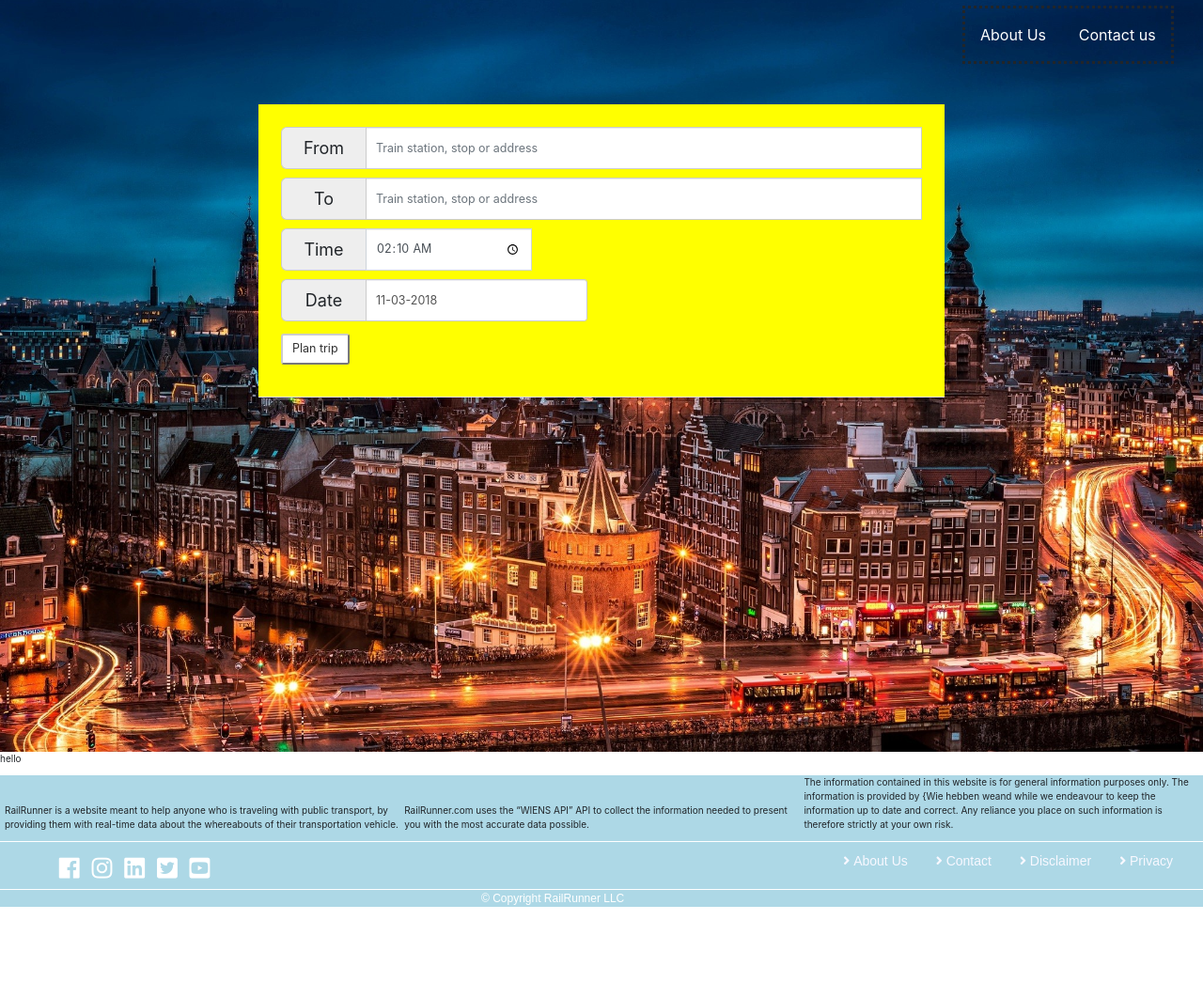
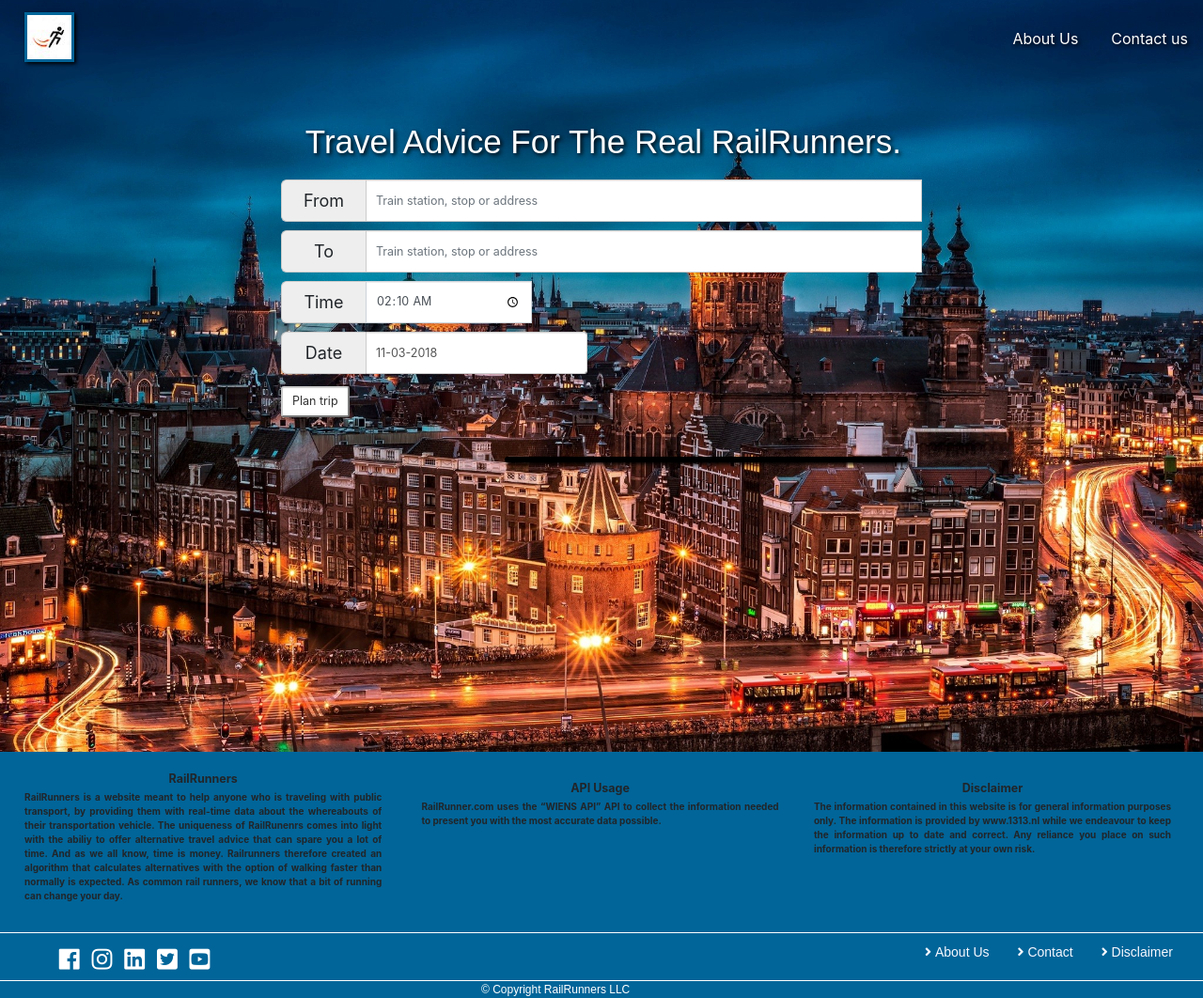
Before and after one commit to FernLasso/railRunner, a plain HTML site: page index.html in a window 1280 px wide. Shown: the whole page at 94% size. Before the commit the page ends 965 px from the top, so only its background shows below. Drawn offline with nearby package versions, Linux system fonts and the light colour scheme; some packages are replaced by stand-ins of ours; a script that the page names is missing.

Commit message:
almostfinal

```diff
--- /dev/null
+++ b/Salma01/Opdracht02A.css
@@ -0,0 +1,22 @@
+/* We geven als eerste aan dat de gehele website 100% height heeft om bg te plaatsen */
+
+body, html {
+    height: 100%;
+    margin: 0;
+
+
+}
+
+.Bgpicture {
+        /* The image used */
+        background-image: url("Opdracht02foto.jpg");
+
+        /* Full height */
+        height: 100%;
+
+        /* Center and scale the image nicely */
+        background-position: center;
+        background-repeat: no-repeat;
+        background-size: cover;
+        /* opacity: 0; */
+}
--- a/assets/css/123test.css
+++ b/assets/css/123test.css
@@ -24,13 +24,25 @@ body, html {
 
 
 .Navbar01 {
+  margin: 0;
+  height: 7%;
+  /* float: right; */
+  /* margin-left: 80%; */
   /* position: fixed; */
-    margin-top: 0.5%;
-    margin-right: 0.5%;
-    float: right;
-    margin-left: 80%;
-    position: fixed;
-    border-style: dotted;
+}
+
+/* .Navbar01:hover {
+background-color: grey;
+} */
+
+.logorunning {
+display: inline-block;
+z-index: 2;
+border: solid;
+border-color: rgb(1, 101, 153);
+margin-left: 2%;
+margin-top: 1%;
+box-shadow: 2px 2px 4px #000000;
 }
 
 /* testiing contact button met juiste positie */
@@ -38,6 +50,7 @@ body, html {
 
 .box1 {
   width: 33%;
+  /* height: 25%; */
   background-color: transparent;
   display: inline-block;
   margin-left: 5px;
@@ -47,38 +60,70 @@ body, html {
 
 .box2 {
 width: 33%;
+/* height: 25%; */
 background-color: transparent;
 display: inline-block;
+position: absolute;
+top: 5%;
 }
 
 .box3 {
 width: 33%;
+/* height: 25%; */
 background-color: transparent;
 display: inline-block;
 font-size: 10px;
+position: absolute;
+top: 5%;
+right: 1%;
+}
+
+.textbox {
+text-align: justify;
+font-weight: bold;
 }
 
 
-.contact {
-  display: inline-block;
+.boxinkorten {
+margin: 5%;
+}
+
+
+.firsttext h1 {
+/* display: inline-block; */
+color: white;
+font-family: Arial, Helvetica, sans-serif;
+/* font-weight: bold; */
+float: right;
+/* position: absolute; */
+margin-top: 5%;
+margin-right: 8%;
+font-size: 350%;
+text-shadow: 2px 2px 4px #000000;
+
+
 }
 
 /* Navbar */
-/* Dropdown Button */
+/* Dropdown Button
+*/
 .dropbtn {
   background-color:transparent;
   color: white;
   padding: 16px;
   font-size: 16px;
   border: none;
+  text-shadow: 2px 2px 4px #000000;
+
 }
 
 /* The container <div> - needed to position the dropdown content */
 .dropdown {
   position: relative;
-    display: inline-block;
+  /* display: inline-block; */
   background-color: transparent;
-    /* float: right;  */
+  float: right;
+  margin-top: 1%;
 }
 
 /* Dropdown Content (Hidden by Default) */
@@ -100,35 +145,38 @@ body, html {
   display: block;
 }
 
-/* Change color of dropdown links on hover */
-.dropdown-content a:hover {background-color: rgb(231, 231, 231);}
-
-/* Show the dropdown menu on hover */
-.dropdown:hover .dropdown-content {
-    display: block;
+.dropbtn:hover {
+    background-color: rgb(1, 101, 153);
 }
 
-/* Change the background color of the dropdown button when the dropdown content is shown */
-.dropdown:hover .dropbtn {
-    background-color:transparent;
-}
 
 
 /* BEGIN Footer */
 
-.footer {
-    background-color:lightblue;
+
+
+.footer1 {
+  background-color: rgb(1, 101, 153);
   margin-bottom: 1px;
   width: 100%;
+  height: auto;
+  position: relative;
+  display: block;
+}
+
+.kopjefooter {
+text-align: center;
+font-weight: bold;
 }
 
 .footer2 {
-    background:	lightblue;
+  background:	 rgb(1, 101, 153);
   height: 50px;
-    width: 1440;
+  /* width: 1440; */
   padding-bottom: 20px;
-    margin-bottom: 1px;
+  margin-bottom: 0.5px;
   width: 100%;
+  display: block;
 }
 
 #textFooter {
@@ -144,8 +192,11 @@ body, html {
   font-size: 14px;
 }
 
+
+
 .footer3 {
   width: 100%;
+  display: block;
 }
 
 .footer-elements {
@@ -183,9 +234,9 @@ body, html {
 }
 
 .tekstf3 {
-    margin-top: 0px;
+  margin: 0;
   padding-left: 40%;
-    background: lightblue;
+  background:  rgb(1, 101, 153);
   color: white;
   font-family: 'Raleway', sans-serif;
   font-size: 12px;
--- a/assets/css/1313.css
+++ b/assets/css/1313.css
@@ -7,7 +7,7 @@
 }
 
 .greenButton {
-  background-color : rgba(124,252,0,1);
+  background-color : 	#50BFE6;
 }
 
 #Advice_panel{
@@ -16,7 +16,12 @@
 
 #planner-options-panel{
   margin-top:10%;
+  position: relative;
+
+
 }
+
+
 
 /* Class to hide additional accessibiltiy labels */
 .accessibility-helper {
@@ -34,12 +39,12 @@
   padding : 24px;
   margin-left: auto;
   margin-right: auto;
-  background-color:yellow;
+  background-color: transparent;
 }
 
-.planner-options {
+/* .planner-options {
   border-bottom: 1px solid #e5e5e5;
-}
+} */
 
 /* Customize container */
 @media (min-width: 768px) {
@@ -52,7 +57,7 @@
   }
 
   .planner-summary {
-    margin-top: 18px;
+    margin-top: 1 8px;
   }
 
   #planner-leg-list.affix {
@@ -63,7 +68,12 @@
 
 #planner-leg-list{
     background-color: white;
+    border: solid;
+    border-color:black;
+    border-radius: 3px;
+    box-shadow: 2px 2px 4px #000000;
   }
+
 
 @media (max-width: 768px) {
   .affix {
@@ -80,6 +90,24 @@ input[type=number]::-webkit-inner-spin-button {
 /* Equal sizes for input-group-addons in the planner-options panel */
 .planner-options-input-addon{
   min-width : 5em;
+}
+
+#planner-options-desc{
+font-size: 500px;
+}
+
+/* #planner-options-submit{
+  border: solid;
+border-radius: 5px;
+border-color: black;
+} */
+
+#planner-options-edit{
+border: solid;
+border-radius: 5px;
+border-color: black;
+box-shadow: 2px 2px 4px #000000;
+
 }
 
 .planner-options-dateinput{
@@ -112,12 +140,23 @@ input[type=number]::-webkit-inner-spin-button {
   color: white;
 }
 
+#planner-advice-earlier{
+  background-color: black;
+  border-color: black;
+}
+
+
+#planner-advice-later{
+  background-color: black;
+  border-color: black;
+}
 #planner-advice-list{
   display: table;
   width: 100%;
   height:100px;
   overflow:hidden;
   overflow-y:scroll;
+  box-shadow: 5px 5px 4px #000000;
 }
 
 .leg-header{
--- a/Ranya01/about.css
+++ b/assets/css/about.css
@@ -1,6 +1,23 @@
-.body {
-    background-color: white;
+body{
+    background-color:grey;
 }
+
+/*
+.backgroundpicture {
+
+    /* The image used */
+    background-image: url("codingimg.png");
+
+    /* Full height */
+    height: 100%;
+
+
+    /* Center and scale the image nicely */
+    background-position: center;
+    background-repeat: no-repeat;
+    background-size: cover;
+
+} */
 
 /* Navbar */
 /* Dropdown Button */
--- /dev/null
+++ b/assets/css/betterabout.css
@@ -0,0 +1,131 @@
+body{
+    margin:0;
+}
+
+.backgimg {
+
+      /* The image used */
+        background-image: url("codingimg.png");
+
+        /* Full height */
+        height: 100%;
+
+
+        /* Center and scale the image nicely */
+        background-position: center;
+        background-repeat: no-repeat;
+        background-size: cover;
+
+}
+
+.Navbar01 {
+    position: relative;
+
+}
+
+
+.dropbtn {
+    background-color:transparent;
+    color:white;
+    padding: 16px;
+    font-size: 16px;
+    border: none;
+    text-shadow: 2px 2px 4px #000000;
+    float: right;
+    margin-top: 1%;
+
+  }
+
+.extraalingbttn {
+    margin-right: 1%;
+}
+
+.dropbtn:hover {
+    background-color: rgb(1, 101, 153);
+}
+
+.logorunning {
+    display: inline-block;
+    z-index: 2;
+    border: solid;
+    border-color: rgb(1, 101, 153);
+    margin-left: 2%;
+    margin-top: 1%;
+    box-shadow: 2px 2px 4px #000000;
+}
+
+.firsttext h1 {
+    color: white;
+    /* text-decoration: underline; */
+    font-size: 350%;
+    text-shadow: 2px 2px 4px #000000;
+    text-align: center;
+    margin: 0;
+}
+
+.firstcontainer {
+    margin: 1%;
+    margin-left: 18%;
+    width: 100%;
+    height: auto;
+}
+
+/* .card1 {
+width: 50px;
+height: 100px
+} */
+
+/* .card2 {
+    width: 50px;
+    height: 100px;
+} */
+
+.card1 {
+    /* Add shadows to create the "card" effect */
+    box-shadow: 0 4px 8px 0 rgba(0,0,0,0.2);
+    transition: 0.3s;
+    display: inline-block;
+    height: 25%;
+    width: 25%;
+    background-color: white;
+    margin-right: 12%;
+
+}
+
+.card2 {
+    /* Add shadows to create the "card" effect */
+    box-shadow: 0 4px 8px 0 rgba(0,0,0,0.2);
+    transition: 0.3s;
+    display: inline-block;
+    height: 25%;
+    width: 30%;
+    background-color: white;
+
+
+}
+
+/* On mouse-over, add a deeper shadow */
+.card:hover {
+    box-shadow: 0 8px 16px 0 rgba(0,0,0,0.2);
+}
+
+/* Add some padding inside the card container */
+.container1 {
+    padding: 2px 16px;
+    border: solid;
+    border-color: black;
+    background-color: rgb(1, 101, 153);
+    font-family: Arial, Helvetica, sans-serif;
+    text-align: justify;
+    color: black;
+}
+
+.tekstf3 {
+    margin: 0;
+    padding-left: 40%;
+    background:  rgb(1, 101, 153);
+    color: white;
+    font-family: 'Raleway', sans-serif;
+    font-size: 12px;
+    font-weight: 300;
+  }
--- a/assets/css/test.css
+++ b/assets/css/test.css
@@ -1,64 +1,43 @@
 .body {
-    background-color: lightblue;
+    background-color:  rgb(1, 101, 153);;
 }
 
-.contact {
-    display: inline-block;
-    text-align: right;
-}
-
-
-/* Navbar */
-/* Dropdown Button */
 .dropbtn {
     background-color:transparent;
     color:white;
     padding: 16px;
     font-size: 16px;
     border: none;
+    text-shadow: 2px 2px 4px #000000;
+    float: right;
+    margin-top: 1%;
+
+  }
+
+  .extraalingbttn {
+    margin-right: 1%;
+}
+
+.dropbtn:hover {
+    background-color: white;
 }
 
 
-/* The container <div> - needed to position the dropdown content */
-.dropdown {
+.logorunning {
+    display: inline-block;
+    z-index: 2;
+    border: solid;
+    border-color: rgb(1, 101, 153);
+    margin-left: 2%;
+    margin-top: 1%;
+    box-shadow: 2px 2px 4px #000000;
+}
+
+.Navbar01 {
     position: relative;
-    display: inline-block;
-    background-color: transparent;
-    /* float: right; */
+    height: 30%;
 
 }
-
-/* Dropdown Content (Hidden by Default) */
-.dropdown-content {
-    display: none;
-    position: absolute;
-    background-color: transparent;
-    min-width: 160px;
-    box-shadow: 0px 8px 16px 0px rgba(0,0,0,0.2);
-    z-index: 1;
-}
-
-/* Links inside the dropdown */
-.dropdown-content a {
-    background-color:transparent;
-    padding: 12px 16px;
-    text-decoration: none;
-    display: block;
-}
-
-/* Change color of dropdown links on hover */
-.dropdown-content a:hover {background-color:transparent}
-
-/* Show the dropdown menu on hover */
-.dropdown:hover .dropdown-content {
-    display: block;
-}
-
-/* Change the background color of the dropdown button when the dropdown content is shown */
-.dropdown:hover .dropbtn {
-    background-color: transparent;
-}
-
 
 
 
@@ -78,12 +57,13 @@
 
  .tekstf3 {
     margin-top: 0px;
-    padding-left: 40%;
+    padding-left: 44%;
     background: darkgray;
     color: white;
     font-family: 'Raleway', sans-serif;
     font-size: 12px;
     font-weight: 300;
+    margin-bottom: 0;
 }
 
 /* css for contact form + google maps thingy */
@@ -102,7 +82,7 @@ input[type=text], select, textarea {
 }
 
 input[type=submit] {
-    background-color: lightblue;
+    background-color:  rgb(1, 101, 153);
     color: white;
     padding: 12px 20px;
     border: none;
--- a/index.html
+++ b/index.html
@@ -3,7 +3,7 @@
     <head>
         <meta charset="utf-8" />
         <meta http-equiv="X-UA-Compatible" content="IE=edge">
-        <title>OpenTripPlanner Reisplanner</title>
+        <title>Railrunners Reisplanner</title>
         <meta name="viewport" content="width=device-width, initial-scale=1.0, maximum-scale=1.0, user-scalable=no" />
         <script type="text/javascript" src="dist/js/modernizr.custom.05247.js"></script>
         <link rel="stylesheet" href="assets/css/bootstrap/jquery-ui-1.10.3.custom.css">
@@ -17,20 +17,25 @@
 
     <body>
 
+     <div class="BgPicture" >
+
+
         <div class="Navbar01">
 
+            <div id="logotest" class="logorunning"> <a href="index.html" style="text-decoration: none;"> <img src="assets/css/runninglogo.jpg" alt="Railrunner Homepage"/> </a> </div>
 
             <div class="dropdown">
-                    <button class="dropbtn">About Us</button>
-                        <div class="dropdown-content">
+                <a href="BetterABOUT.html"><button class="dropbtn" title="Get To Know Us!">About Us</button></a>
+                        <!-- <div class="dropdown-content">
                             <a style="text-decoration: none; color:white;" href="#">Team</a>
                             <a style="text-decoration: none; color: white;" href="#">Website</a>
-                        </div>
-                </div>
+                        </div> -->
+                <a href="test.html"><button class="dropbtn" title="Get in Touch!">Contact us</button></a>
+            </div>
 
-                <div Class="contact">
-                        <a href="test.html"><button class="dropbtn" >Contact us</button></a>
-                    </div>
+
+            <div class="firsttext"> <H1> Travel Advice For The Real RailRunners.</H1></div>
+
 
 
 
@@ -39,7 +44,7 @@
 
 
 
-        <div class="BgPicture" >
+
             <div class="container">
               <div class="plannerpanel planner-options planner-form" id="planner-options-panel">
                 <form role="form" class="planner-options-form validateDontSubmit" id="planner-options-form">
@@ -108,10 +113,8 @@
                 </div>
               </div>
             </div>
-        </div>
 
-        <div>
-            <p> hello </p>
+
         </div>
 
 
@@ -124,13 +127,26 @@
 
 
 
-
-
                 <!-- Begin Footer -->
-                <footer class="footer">
-                    <div class="box1"   >RailRunner is a website meant to help anyone who is traveling with public transport, by providing them with real-time data about the whereabouts of their transportation vehicle. </div>
-                    <div class="box2"   >RailRunner.com uses the “WIENS API” API to collect the information needed to present you with the most accurate data possible.</div>
-                    <div class="box3"   >The information contained in this website is for general information purposes only. The information is provided by {Wie hebben weand while we endeavour to keep the information up to date and correct. Any reliance you place on such information is therefore strictly at your own risk.</div>
+                <footer class="footer1">
+                    <div class="box1"  >
+                        <div class="boxinkorten" >
+                        <h5 class="kopjefooter">RailRunners</h5>
+                        <p class="textbox">RailRunners is a website meant to help anyone who is traveling with public transport, by providing them with real-time data about the whereabouts of their transportation vehicle. The uniqueness of RailRunenrs comes into light with the abiliy to offer alternative travel advice that can spare you a lot of time. And as we all know, time is money. Railrunners therefore created an algorithm that calculates alternatives with the option of walking faster than normally is expected. As common rail runners, we know that a bit of running can change your day. </p>
+                        </div>
+                    </div>
+                    <div class="box2"  >
+                        <div class="boxinkorten" >
+                        <h5 class="kopjefooter">API Usage</h5>
+                        <p class="textbox">RailRunner.com uses the “WIENS API” API to collect the information needed to present you with the most accurate data possible.</p>
+                        </div>
+                    </div>
+                    <div class="box3"  >
+                        <div class="boxinkorten" >
+                        <h5 class="kopjefooter" id="Disclaimerkopje" >Disclaimer</h5>
+                        <p class="textbox">The information contained in this website is for general information purposes only. The information is provided by www.1313.nl while we endeavour to keep the information up to date and correct. Any reliance you place on such information is therefore strictly at your own risk. </p>
+                        </div>
+                    </div>
                 </footer>
 
                 <footer class="footer2">
@@ -152,25 +168,19 @@
                                         <span id= "arrowFooter">
                                             <i class="fas fa-angle-right "></i>
                                         </span>
-                                        <span id= "textFooter">About Us</span>
+                                        <a href="about.html" ><span id= "textFooter">About Us</span> </a>
                                     </li>
                                     <li>
                                         <span id= "arrowFooter">
                                             <i class="fas fa-angle-right "></i>
                                         </span>
-                                        <span id= "textFooter">Contact</span>
+                                        <a href="test.html" > <span id= "textFooter">Contact</span> </a>
                                     </li>
                                     <li>
                                         <span id= "arrowFooter">
                                             <i class="fas fa-angle-right "></i>
                                         </span>
-                                        <span id= "textFooter">Disclaimer</span>
-                                    </li>
-                                    <li>
-                                        <span id= "arrowFooter">
-                                            <i class="fas fa-angle-right "></i>
-                                        </span>
-                                        <span id= "textFooter">Privacy</span>
+                                        <a href="#Disclaimerkopje" ><span id= "textFooter">Disclaimer</span> </a>
                                     </li>
                                   </ul>
                             </div>
@@ -181,7 +191,7 @@
 
             <footer class="footer3">
                     <div>
-                        <p class="tekstf3">&#169; Copyright RailRunner LLC </p>
+                        <p class="tekstf3">&#169; Copyright RailRunners LLC </p>
                     </div>
                 </footer>
 
```
Also changed, not shown: BetterABOUT.html (added, +83 -0 lines), Ranya01/about.html (deleted, +0 -44 lines), Salma01/Opdracht02A.html (added, +24 -0 lines), about.html (added, +44 -0 lines), test.html (+9 -13 lines), Ranya01/aboutsalran.png (deleted), Salma01/Opdracht02foto.jpg (added), assets/css/aboutsalran.png (added), assets/css/codingimg.png (added), assets/css/fernando.png (renamed from Ranya01/fernando.png), assets/css/runninglogo.jpg (added). Lines whose indentation alone changed are shown as unchanged.
